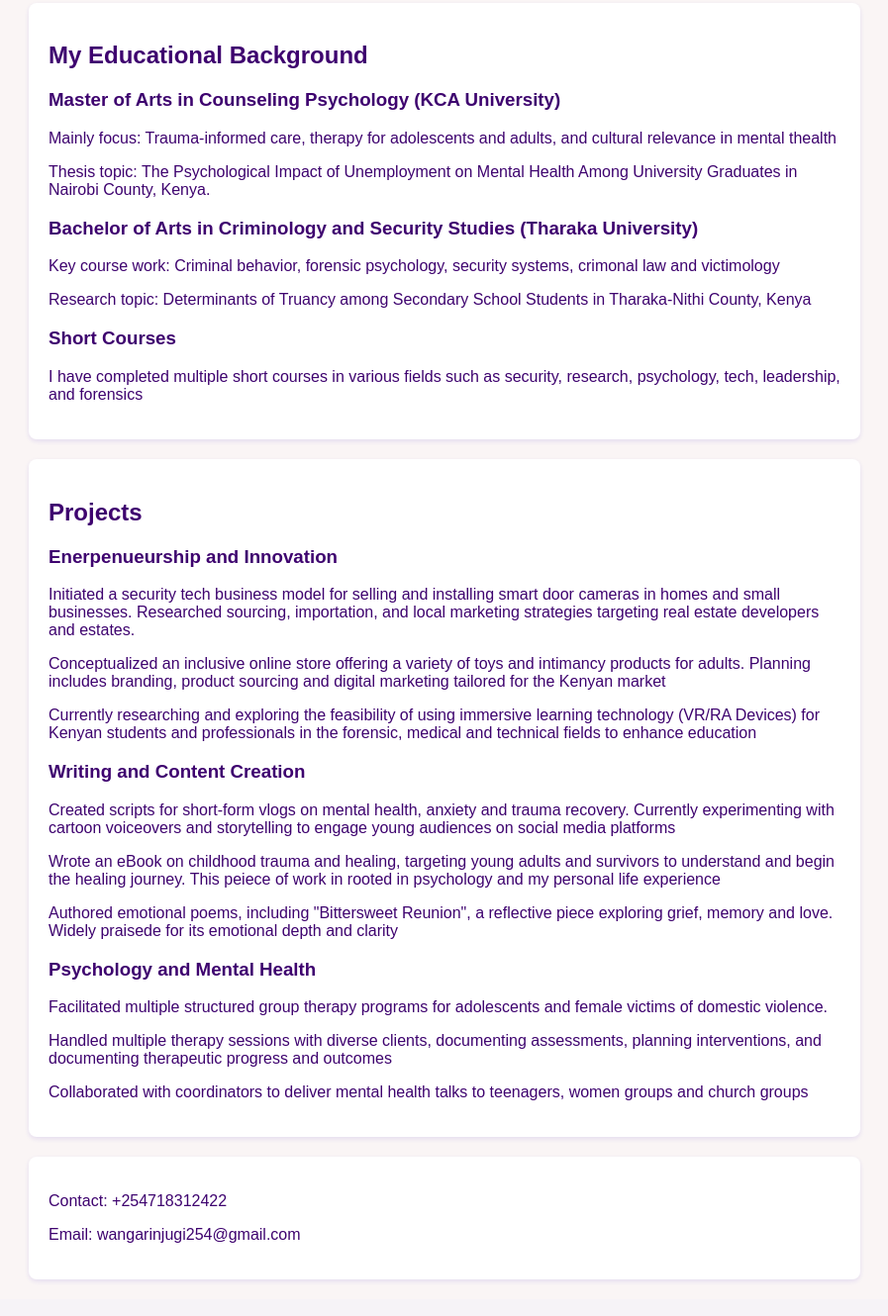
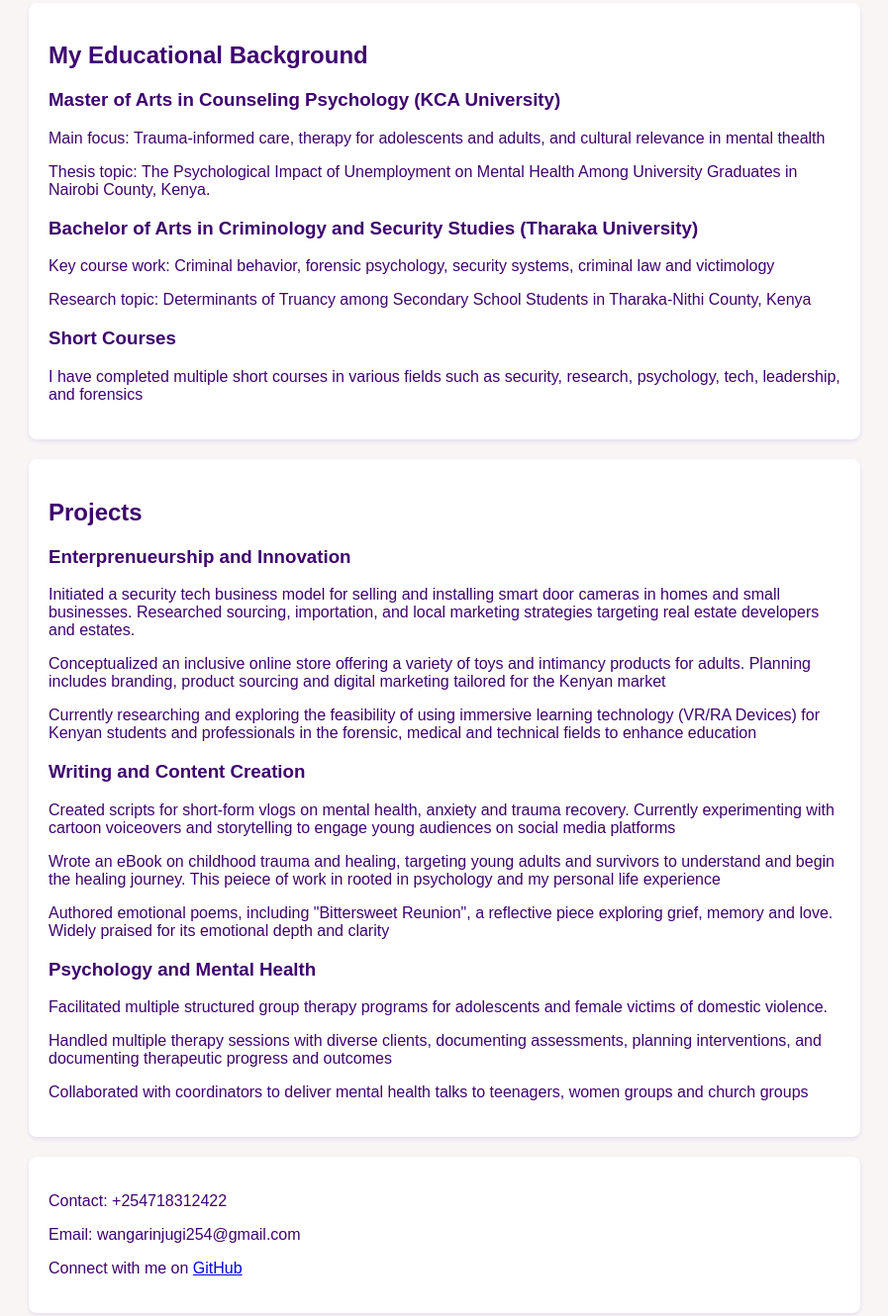
Before and after one commit to AnneNjugi/anne-portfolio-new, a plain HTML site: page docs/index.html in a window 1280 px wide. Shown: the part 829-2159 px from the top of the page at 99% size, without its empty margins (191-1088 px from the left). Drawn offline with Linux system fonts and the light colour scheme.

Commit message:
added GitHub profile link

```diff
--- a/docs/index.html
+++ b/docs/index.html
@@ -42,11 +42,11 @@
   <section id="educational background">
     <h2>My Educational Background</h2>
     <h3>Master of Arts in Counseling Psychology (KCA University)</h3>
-    <p>Mainly focus: Trauma-informed care, therapy for adolescents and adults, and cultural relevance in mental thealth</p>
+    <p>Main focus: Trauma-informed care, therapy for adolescents and adults, and cultural relevance in mental thealth</p>
     <p>Thesis topic: The Psychological Impact of Unemployment on Mental Health Among University Graduates in Nairobi County, Kenya.</p>
 
     <h3>Bachelor of Arts in Criminology and Security Studies (Tharaka University)</h3>
-    <p> Key course work: Criminal behavior, forensic psychology, security systems, crimonal law and victimology</p>
+    <p> Key course work: Criminal behavior, forensic psychology, security systems, criminal law and victimology</p>
     <p> Research topic: Determinants of Truancy among Secondary School Students in Tharaka-Nithi County, Kenya</p>
 
     <h3>Short Courses</h3>
@@ -55,7 +55,7 @@
 
   <section id="projects">
     <h2>Projects</h2>
-    <h3>Enerpenueurship and Innovation</h3>
+    <h3>Enterprenueurship and Innovation</h3>
     <p>Initiated a security tech business model for selling and installing smart door cameras in homes and small businesses. Researched sourcing, importation, and local marketing strategies targeting real estate developers and estates.</p>
     <p>Conceptualized an inclusive online store offering a variety of toys and intimancy products for adults. Planning includes branding, product sourcing and digital marketing tailored for the Kenyan market</p>
     <p>Currently researching and exploring the feasibility of using immersive learning technology (VR/RA Devices) for Kenyan students and professionals in the forensic, medical and technical fields to enhance education</p>
@@ -63,7 +63,7 @@
     <h3>Writing and Content Creation</h3>
     <p>Created scripts for short-form vlogs on mental health, anxiety and trauma recovery. Currently experimenting with cartoon voiceovers and storytelling to engage young audiences on social media platforms</p>
     <p>Wrote an eBook on childhood trauma and healing, targeting young adults and survivors to understand and begin the healing journey. This peiece of work in rooted in psychology and my personal life experience</p>
-    <p>Authored emotional poems, including "Bittersweet Reunion", a reflective piece exploring grief, memory and love. Widely praisede for its emotional depth and clarity</p>
+    <p>Authored emotional poems, including "Bittersweet Reunion", a reflective piece exploring grief, memory and love. Widely praised for its emotional depth and clarity</p>
 
     <h3>Psychology and Mental Health</h3>
     <p>Facilitated multiple structured group therapy programs for adolescents and female victims of domestic violence.</p>
@@ -74,6 +74,9 @@
   <section id="contact">
     <p>Contact: +254718312422</p>
     <p>Email: wangarinjugi254@gmail.com</p>
+    <p>Connect with me on
+      <a href="https://github.com/AnneNjugi" target="-blank">GitHub</a>
+    </p>
   </section>
 
   <footer>
--- a/docs/style.css
+++ b/docs/style.css
@@ -27,7 +27,7 @@ nav ul li {
 }
 
 nav ul li a {
-  color: white;
+  color: rgb(17, 16, 16);
   text-decoration: none;
   font-weight: bold;
 }
```
